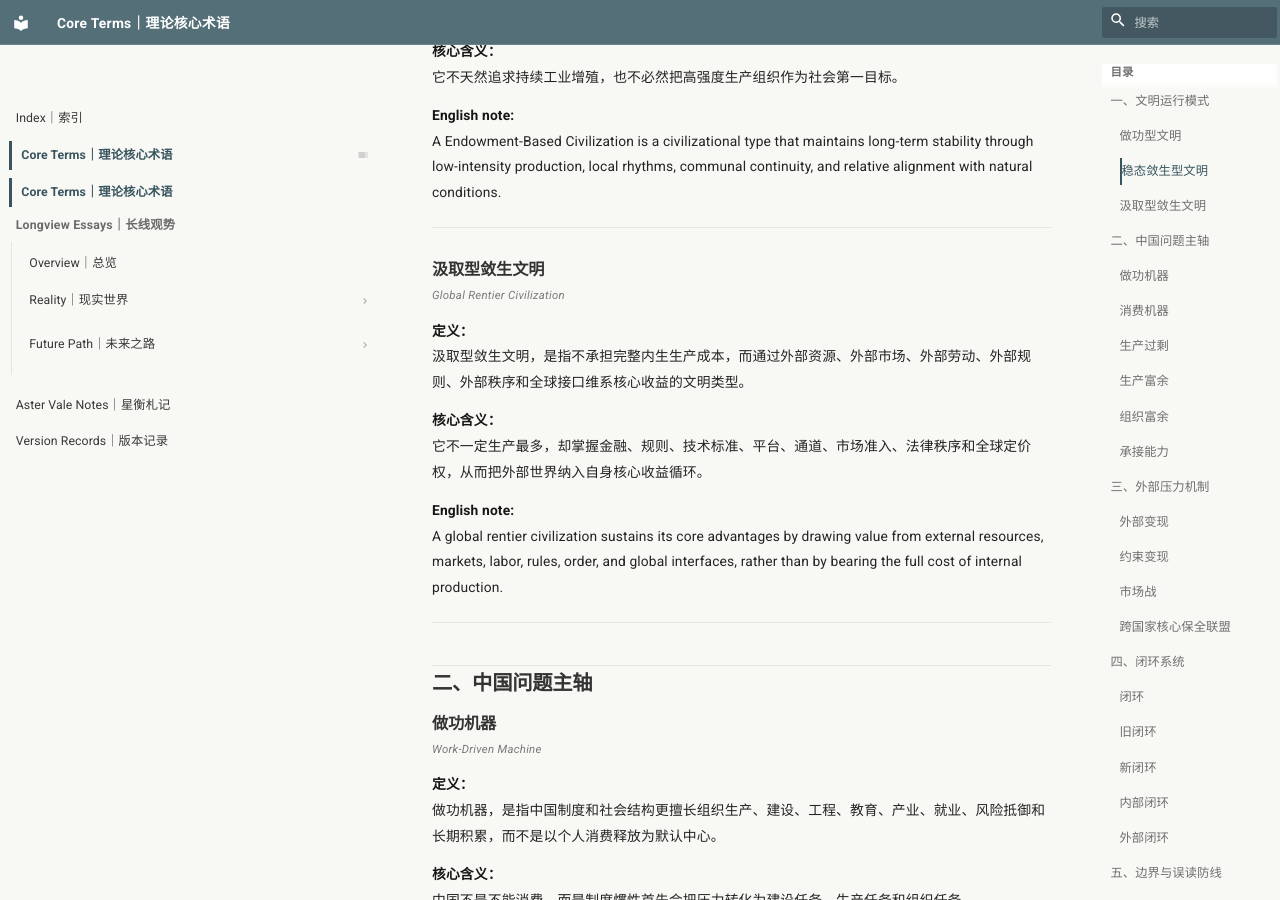
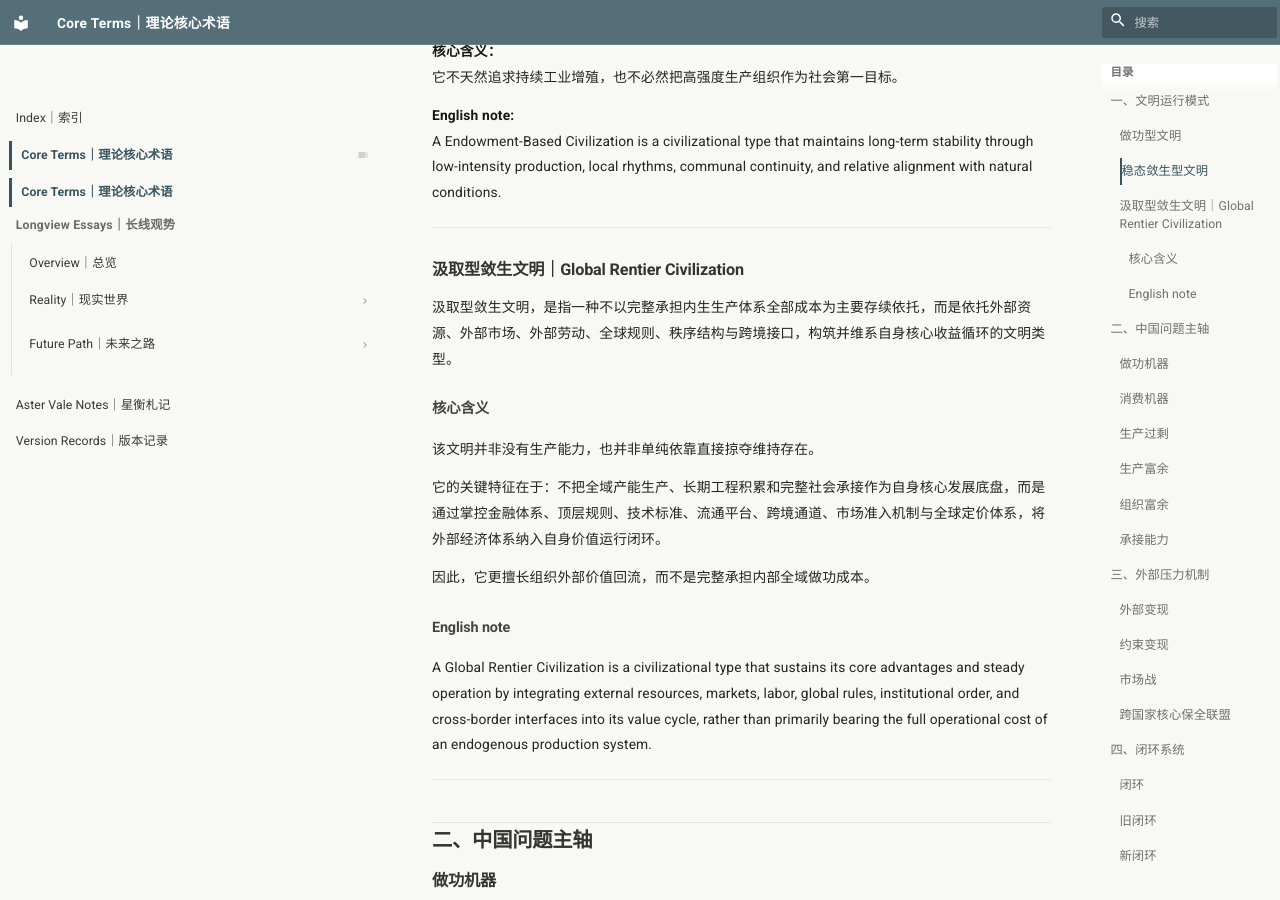
Before and after one commit to guanshi1688/longview-archive, an MkDocs documentation site: the page built from docs/core-terms.md, in a window 1280 px wide and 900 px high, scrolled down 1171 px. Built offline with MkDocs 1.6.1 and Material for MkDocs 9.7.7, drawn with Linux system fonts in a browser that asks for light colours.

Commit message:
Update core-terms.md

```diff
--- a/docs/core-terms.md
+++ b/docs/core-terms.md
@@ -52,18 +52,21 @@ A Endowment-Based Civilization is a civilizational type that maintains long-term
 
 ---
 
-### 汲取型敛生文明
+### 汲取型敛生文明｜Global Rentier Civilization
 
-<span class="term-en">Global Rentier Civilization</span>
+汲取型敛生文明，是指一种不以完整承担内生生产体系全部成本为主要存续依托，而是依托外部资源、外部市场、外部劳动、全球规则、秩序结构与跨境接口，构筑并维系自身核心收益循环的文明类型。
 
-**定义：**
-汲取型敛生文明，是指不承担完整内生生产成本，而通过外部资源、外部市场、外部劳动、外部规则、外部秩序和全球接口维系核心收益的文明类型。
+#### 核心含义
 
-**核心含义：**
-它不一定生产最多，却掌握金融、规则、技术标准、平台、通道、市场准入、法律秩序和全球定价权，从而把外部世界纳入自身核心收益循环。
+该文明并非没有生产能力，也并非单纯依靠直接掠夺维持存在。
 
-**English note:**
-A global rentier civilization sustains its core advantages by drawing value from external resources, markets, labor, rules, order, and global interfaces, rather than by bearing the full cost of internal production.
+它的关键特征在于：不把全域产能生产、长期工程积累和完整社会承接作为自身核心发展底盘，而是通过掌控金融体系、顶层规则、技术标准、流通平台、跨境通道、市场准入机制与全球定价体系，将外部经济体系纳入自身价值运行闭环。
+
+因此，它更擅长组织外部价值回流，而不是完整承担内部全域做功成本。
+
+#### English note
+
+A Global Rentier Civilization is a civilizational type that sustains its core advantages and steady operation by integrating external resources, markets, labor, global rules, institutional order, and cross-border interfaces into its value cycle, rather than primarily bearing the full operational cost of an endogenous production system.
 
 ---
 
```
